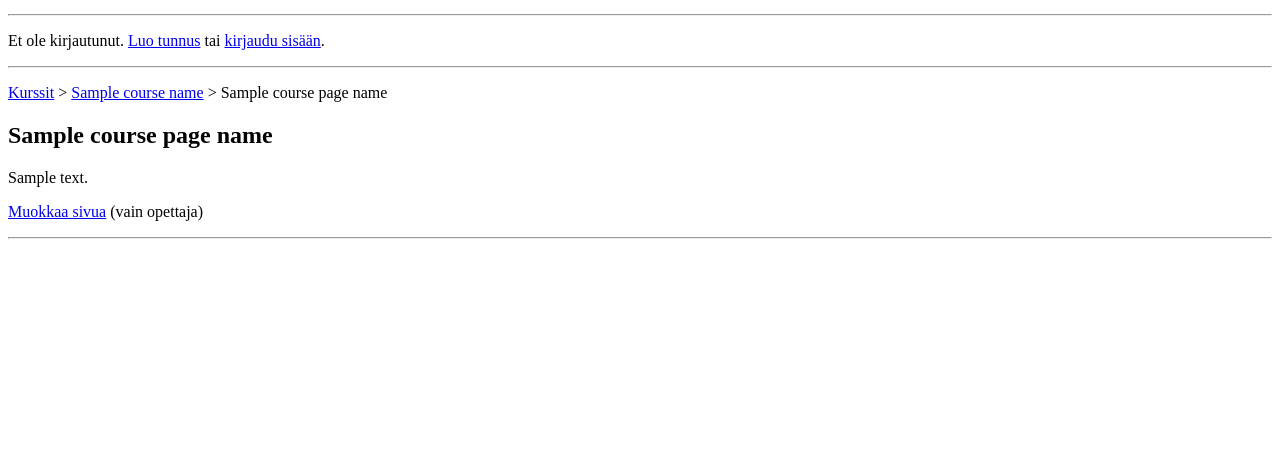
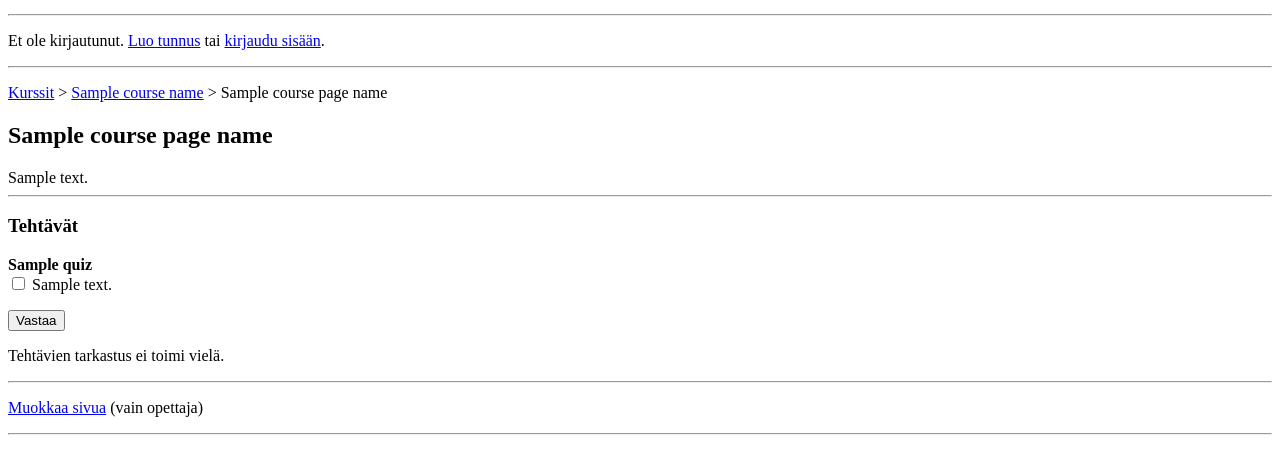
Before and after one commit to kaahy/tsoha-opetussovellus, a Flask app: template templates/course_page.html in a window 1280 px wide. Shown: the part 136-610 px from the top of the page. Run offline with Flask 3, Linux system fonts and the light colour scheme; the template is opened without the code that fills it: most values are stand-ins (such as "Sample title", 1, 10 or a date in 2020).

Commit message:
Show quizzes

```diff
--- a/templates/course_page.html
+++ b/templates/course_page.html
@@ -4,5 +4,22 @@
 <p><a href="/courses">Kurssit</a> > <a href="/course/{{ course_id }}">{{ course_name }}</a> > {{ course_page_name }}</p>
 <h2>{{ course_page_name }}</h2>
 {{ course_page_content }}
+<hr>
+{% if quizzes %}
+<h3>Tehtävät</h3>
+<form method="POST">
+{% for quiz in quizzes %}
+    <p>
+    <b>{{ quiz.question }}</b><br>
+    {% for choice in choices[quiz.id] %}
+        <input name="quiz_{{quiz_id}}" type="checkbox" value="{{ choice.id }}"> {{ choice.content }}<br>
+    {% endfor %}
+    </p>
+{% endfor %}
+<input type="submit" value="Vastaa">
+<p>Tehtävien tarkastus ei toimi vielä.</p>
+</form>
+<hr>
+{% endif %}
 <p><a href="/course_page/{{ course_page_id }}/edit">Muokkaa sivua</a> (vain opettaja)</p>
 {% endblock %}
```
Also changed, not shown: courses.py (+7 -0 lines), routes.py (+6 -2 lines).
